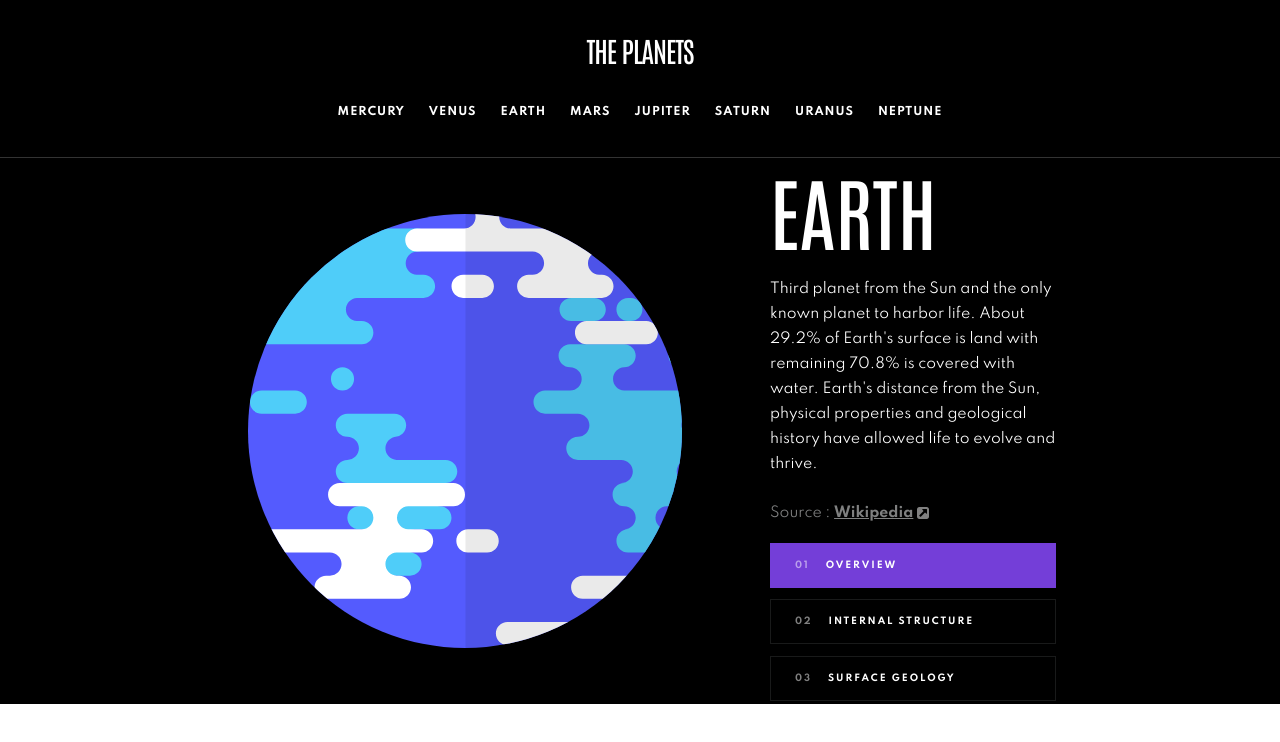
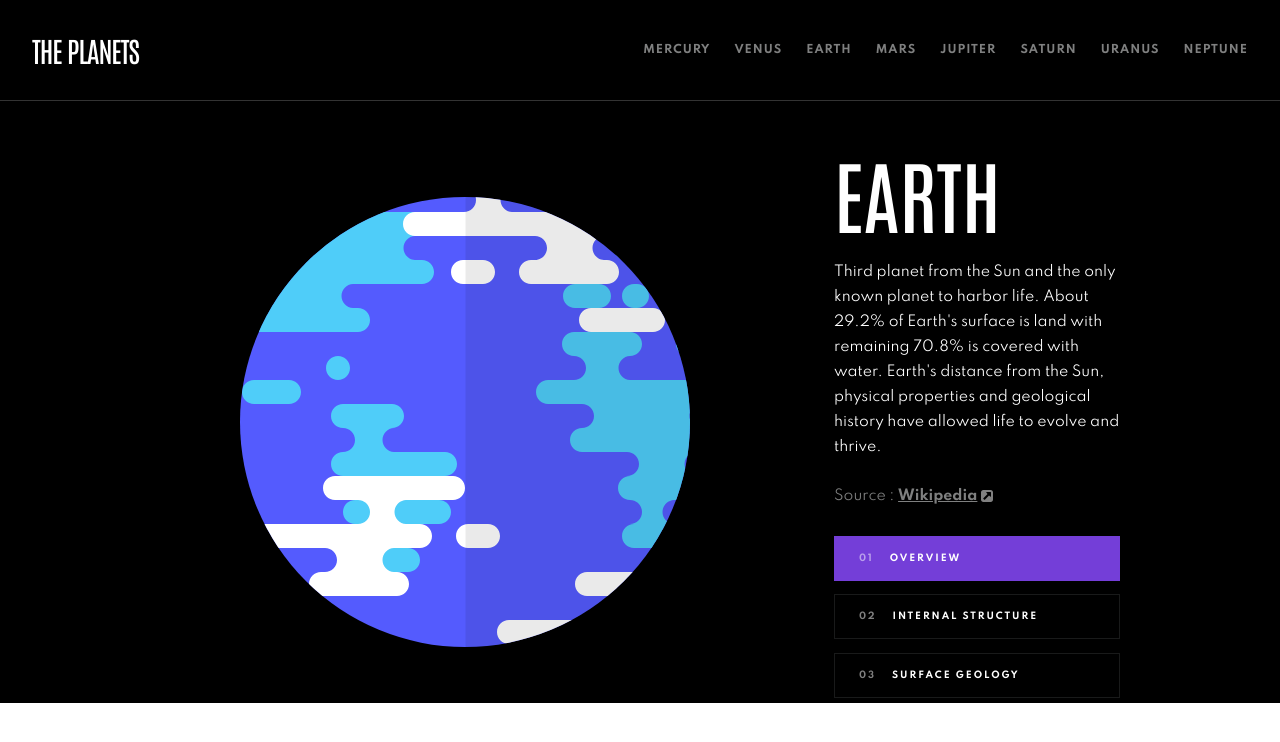
Before and after one commit to anet-eny/planets-fact-site, a React (Vite) app: page / in a window 1280 px wide. Shown: the top 742 px of the page. Built offline with nearby package versions, Linux system fonts and the light colour scheme.

Commit message:
feat: update flexbox and btn colors in Header, change max-w of main section in App

```diff
--- a/src/App.jsx
+++ b/src/App.jsx
@@ -27,7 +27,7 @@ function App() {
         selectedPlanet={selectedPlanet}
         onPlanetChange={handlePlanetChange}
       />
-      <div className="flex flex-col sm:grid sm:grid-cols-2 md:grid-cols-[1fr_350px] max-w-4xl mx-auto">
+      <div className="flex flex-col sm:grid sm:grid-cols-2 md:grid-cols-[1fr_350px] max-w-5xl mt-10 mx-auto">
         <TabButtons
           activeTab={activeTab}
           onTabChange={handleTabChange}
@@ -43,7 +43,7 @@ function App() {
           name={currentPlanet.name}
           content={currentContent.content}
           source={currentContent.source}
-          className="sm:col-start-1 sm:row-start-2 md:col-start-2 md:row-start-1"
+          className="sm:col-start-1 sm:row-start-2 md:col-start-2 md:row-start-1 "
         />
       </div>
     </div>
--- a/src/components/Header.jsx
+++ b/src/components/Header.jsx
@@ -17,7 +17,7 @@ export default function Header({ planets, selectedPlanet, onPlanetChange }) {
 
   return (
     <header
-      className="relative flex justify-between sm:flex-col sm:items-center sm:gap-8 text-white border-b border-white/20"
+      className="relative flex justify-between sm:flex-col sm:items-center sm:gap-8 md:flex-row text-white border-b border-white/20"
       style={{
         "--header-padding": PADDING,
         padding: PADDING,
@@ -39,7 +39,7 @@ export default function Header({ planets, selectedPlanet, onPlanetChange }) {
           <button
             key={planetKey}
             onClick={() => onPlanetChange(planetKey)}
-            className="text-preset-10 uppercase cursor-pointer"
+            className="text-preset-10 text-white/50 hover:text-white uppercase cursor-pointer"
           >
             {planetKey}
           </button>
```
